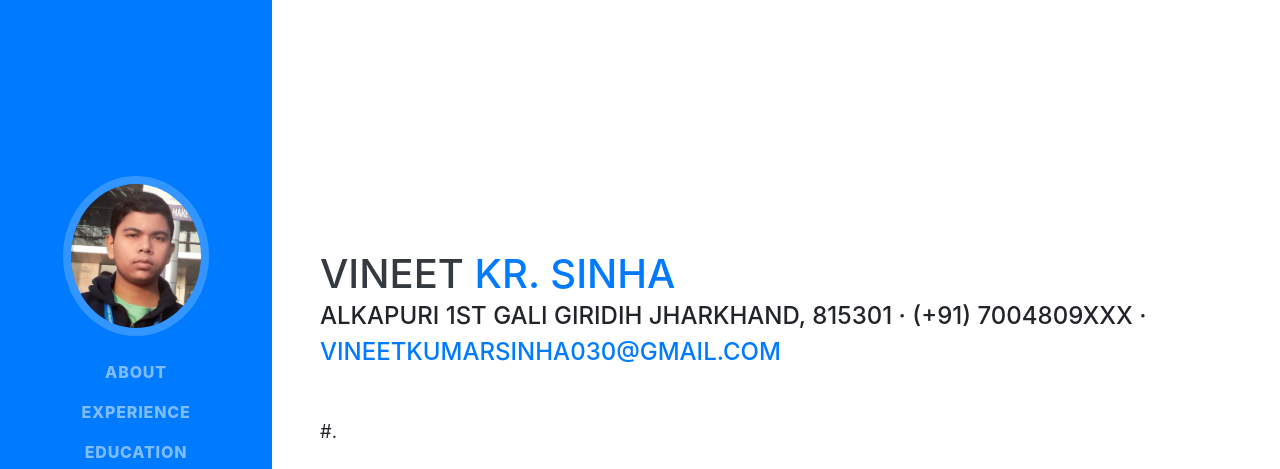
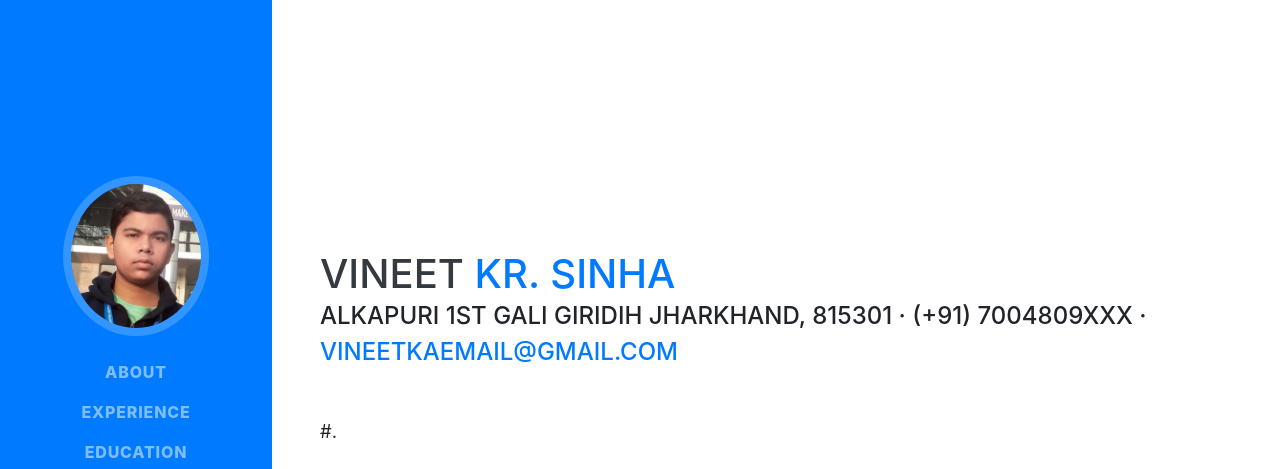
Before and after one commit to vineet201/resume, a website with bundled scripts: page index.html in a window 1280 px wide. Shown: the top 469 px of the page. Built offline with nearby package versions, Linux system fonts and the light colour scheme; a web font is replaced by a local one.

Commit message:
Update index.html

```diff
--- a/index.html
+++ b/index.html
@@ -21,7 +21,7 @@
   <meta name="description" content="">
   <meta name="author" content="">
 
-  <title>vineetkaresume</title>
+  <title>vineet kumar sinha</title>
 
   <!-- Bootstrap core CSS -->
   <link href="vendor/bootstrap/css/bootstrap.min.css" rel="stylesheet">
@@ -85,7 +85,7 @@
           <span class="text-primary">Kr. sinha</span>
         </h1>
         <div class="subheading mb-5">Alkapuri 1st gali giridih jharkhand, 815301 · (+91) 7004809XXX ·
-          <a href="vineetkumarsinha030@gmail.com">vineetkumarsinha030@gmail.com</a>
+          <a href="vineetkumarsinha030@gmail.com">vineetkaemail@gmail.com</a>
         </div>
         <p class="lead mb-5"> #.</p>
         <div class="social-icons">
```
